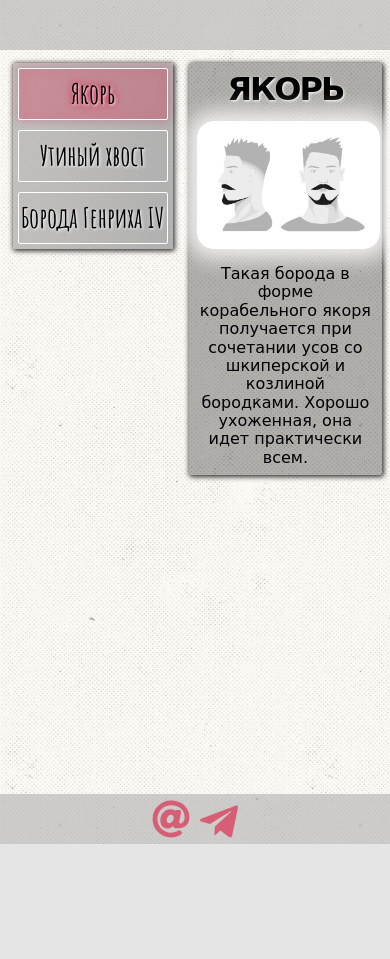
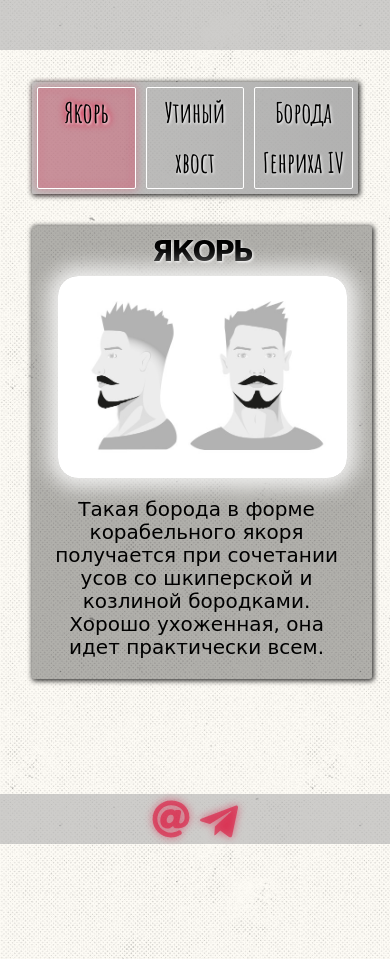
Before and after one commit to krash1408/kottans-frontend_DOM-homework, a plain HTML site: page index.html in a window 390 px wide. Both pictures are taken after a click on the item "Якорь". Before the commit the page ends 844 px from the top, so only its background shows below. Drawn offline with nearby package versions, Linux system fonts and the light colour scheme; a web font is replaced by a local one.

Commit message:
Code demo changes

```diff
--- a/index.js
+++ b/index.js
@@ -30,14 +30,11 @@ function navItemSelected(value) {
     })
 
     value.target.classList.add('navigation__item--active');
-    console.log('clicked');
     itemArr.forEach((item, index) => {
         if (item.classList.contains('navigation__item--active')) {
             contentArr[index].classList.add('content__item--visible');
         }
     })
-
-
 }
 
 let itemBuild = document.querySelector('main');
--- a/style.css
+++ b/style.css
@@ -25,13 +25,14 @@ header {
     margin: 1em;
     display: flex;
     flex-flow: column;
-    flex: 0 0 200px;
+    flex: 0 0 24%;
+    height: 185px;
     background-image: linear-gradient(to right , rgba(169, 169, 169,.7),rgba(169, 169, 169,.9));
     border-radius: 2px;
     box-shadow: 1px 1px 5px 1px rgba(0,0,0,.8);
 }
 .navigation__item {
-    height: 50px;
+    min-height: 50px;
     line-height: 50px;
     margin: 5px;
     text-align: center;
@@ -52,6 +53,11 @@ header {
     background-color: rgba(220, 20, 60,.15);
 }
 
+.content__wrapper {
+    width: 74%;
+    position: relative;
+    margin: 1em;
+}
 .content__item {
     background-color: rgba(0,0,0,.3);
     border-radius: 3px;
@@ -59,11 +65,11 @@ header {
     transition: opacity .5s;
     box-shadow: 1px 1px 5px 1px rgba(0,0,0,.8);
     position: absolute;
-    margin: 1em;
+    font-size: 20px;
 
     display: flex;
     flex-flow: row wrap;
-    flex: 0 0 70%;
+    width: 100%;
 }
 .content__item--visible {
     opacity: 1;
@@ -82,12 +88,12 @@ h3 {
 }
 img {
     margin: 0.5em;
-    flex: 0 0 25%;
+    width: 200px;
     border-radius: 1em;
     box-shadow: 0 0 20px 10px  rgba(255,255,255,.8);
 }
 p {
-    width: 70%;
+    width: 55%;
     padding: 0;
     margin: 0.5em;
     font-family: 'Neucha', cursive;
@@ -113,34 +119,50 @@ p {
     width: 38px;
     height: 38px;
     margin: auto .3em;
+    filter: drop-shadow(0 0 4px crimson);
 }
 .contacts:hover {
     filter: drop-shadow(16px 16px 20px red) invert(75%);
 }
 
-@media screen and (max-width:871px) {
+@media screen and (max-width:850px) {
     main {
-        padding: 0.3em;
+        display: flex;
+        flex-flow: column nowrap;
     }
     .navigation__list {
-        margin: 0.5em;
-        flex: 0 1 160px;
+        flex: 1 1 100%;
+        flex-flow: row nowrap;
+        height: auto;
     }
     .navigation__item {
         font-size: 28px;
+        width: 33%;
+    }
+    .content__wrapper {
+        width: 95%;
+        margin: 1em;
     }
     .content__item {
-        margin: 0.5em;
+        width: 100%;
+    }
+    h3 {
+        margin: 0 1em;
+        text-transform: uppercase;
+        width: 85%;
+        min-height: 50px;
+        text-align: center;
+        line-height: 50px;
+        font-size: 28px;
+        letter-spacing: -2px;
     }
     img {
-        width: 95%;
-        height: auto;
+        flex: 0 0 85%;
         margin: auto;
-        flex: 1 1 auto;
-        margin: 0.5em;
     }
     p {
-        width: 95%;
+        margin: 1em;
+        width: 85%;
         text-align: center;
     }
 }
```
Also changed, not shown: index.html (+0 -1 lines).
